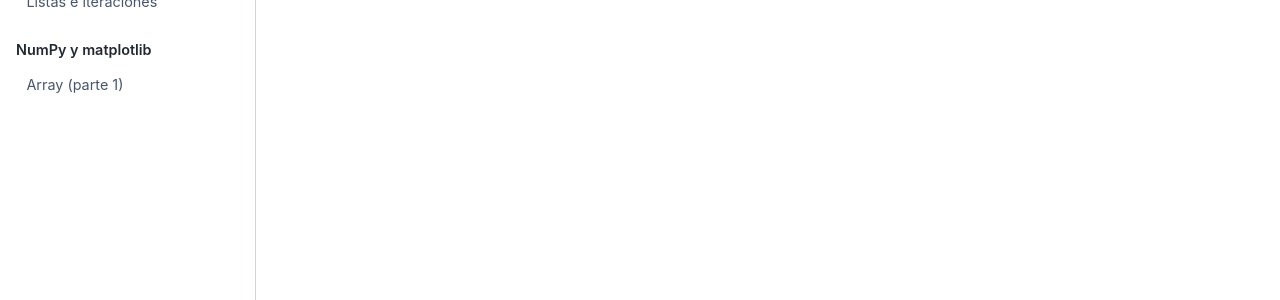
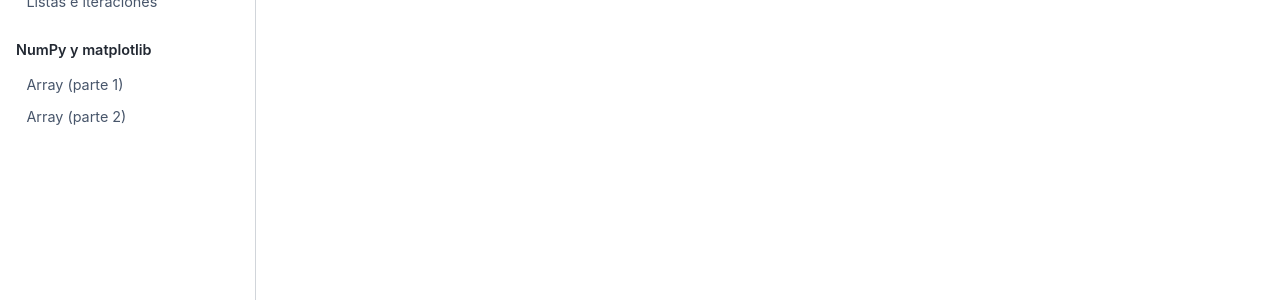
Before and after one commit to maurosilber/python-tutorial, a Jupyter Book: the page built from book/index.md, in a window 1280 px wide. Shown: the part 518-818 px from the top of the page. Built offline with Jupyter Book 1.0.4 settings and Sphinx 7.4.7 and the Sphinx Book theme 1.1.4, drawn with Linux system fonts in a browser that asks for light colours.

Commit message:
Agrego numpy array parte 2

```diff
--- a/book/_toc.yml
+++ b/book/_toc.yml
@@ -9,3 +9,4 @@ parts:
   - caption: NumPy y matplotlib
     chapters:
     - file: numpy/array-1
+    - file: numpy/array-2
```
Also changed, not shown: book/numpy/array-2.ipynb (added), 1 other file.
